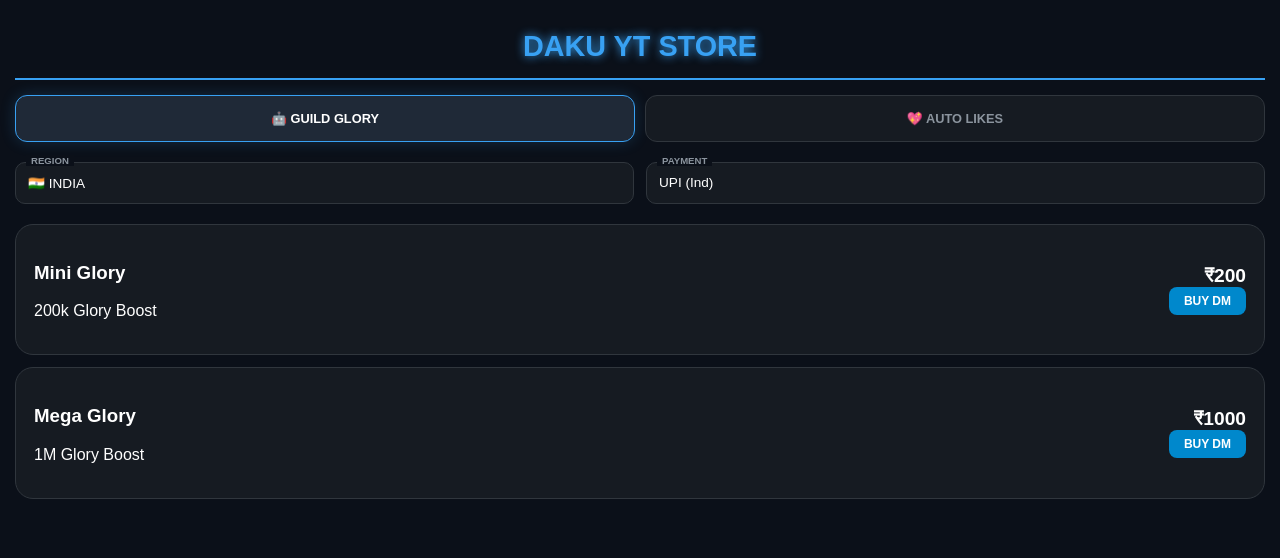
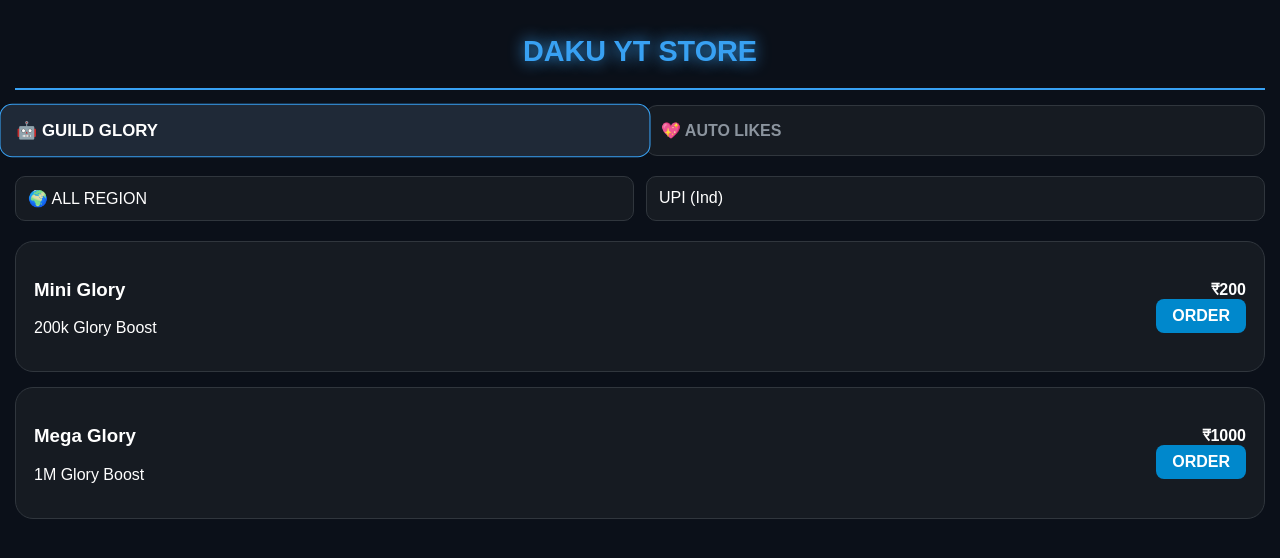
Before and after one commit to gpriyansh665-lgtm/Mystore, a plain HTML site: page index.html in a window 1280 px wide. Both pictures are taken after a click on the element "🤖 GUILD GLORY". Drawn offline with Linux system fonts and the light colour scheme.

Commit message:
Update index.html

```diff
--- a/index.html
+++ b/index.html
@@ -3,111 +3,143 @@
 <head>
     <meta charset="UTF-8">
     <meta name="viewport" content="width=device-width, initial-scale=1.0">
-    <title>DAKU YT STORE | OFFICIAL</title>
+    <title>DAKU YT STORE | PREMIUM</title>
     <style>
-        :root { --bg: #0b1019; --card: #161b22; --blue: #38a1f3; --green: #00ff00; --modal-bg: #f8f9f5; }
-        body { background-color: var(--bg); color: white; font-family: sans-serif; margin: 0; padding: 15px; }
+        :root { --bg: #0b1019; --card: #161b22; --blue: #38a1f3; --green: #00ff00; --modal-bg: #ffffff; }
+
+        /* Smooth Scrolling */
+        html { scroll-behavior: smooth; }
+
+        body {
+            background-color: var(--bg); color: white; font-family: sans-serif;
+            margin: 0; padding: 15px; overflow-x: hidden;
+        }
+
+        /* --- Loading Screen Animation --- */
+        #loader {
+            position: fixed; top: 0; left: 0; width: 100%; height: 100%;
+            background: var(--bg); z-index: 999; display: flex;
+            flex-direction: column; align-items: center; justify-content: center;
+        }
+        .spinner {
+            width: 50px; height: 50px; border: 5px solid #161b22;
+            border-top: 5px solid var(--blue); border-radius: 50%;
+            animation: spin 1s linear infinite;
+        }
+        @keyframes spin { 0% { transform: rotate(0deg); } 100% { transform: rotate(360deg); } }
+
+        /* --- Entrance & Bounce Animations --- */
+        .bounce-in { animation: bounceIn 0.8s cubic-bezier(0.68, -0.55, 0.265, 1.55); }
+        @keyframes bounceIn {
+            0% { opacity: 0; transform: scale(0.3); }
+            50% { opacity: 1; transform: scale(1.05); }
+            70% { transform: scale(0.9); }
+            100% { transform: scale(1); }
+        }
 
         /* Header Branding */
-        .store-header { text-align: center; padding: 15px 0; border-bottom: 2px solid var(--blue); margin-bottom: 15px; }
-        .store-title { color: var(--blue); font-size: 1.8rem; font-weight: bold; text-shadow: 0 0 10px var(--blue); margin: 0; }
+        .store-header { text-align: center; padding: 20px 0; border-bottom: 2px solid var(--blue); margin-bottom: 15px; }
+        .store-title { color: var(--blue); font-size: 1.8rem; font-weight: bold; text-shadow: 0 0 15px var(--blue); margin: 0; }
 
-        /* --- Main Page Selector (Guild Glory vs Auto Like) --- */
+        /* Navigation Tabs */
         .page-tabs { display: flex; gap: 10px; margin-bottom: 20px; }
-        .tab-btn { flex: 1; padding: 15px; border-radius: 12px; border: 1px solid #30363d; background: var(--card); color: #8b949e; cursor: pointer; font-weight: bold; text-align: center; font-size: 0.8rem; }
-        .tab-btn.active { background: #1f2937; color: white; border: 1px solid var(--blue); box-shadow: 0 0 15px rgba(56, 161, 243, 0.2); }
+        .tab-btn {
+            flex: 1; padding: 15px; border-radius: 12px; border: 1px solid #30363d;
+            background: var(--card); color: #8b949e; cursor: pointer; font-weight: bold;
+            transition: 0.4s cubic-bezier(0.175, 0.885, 0.32, 1.275);
+        }
+        .tab-btn.active { background: #1f2937; color: white; border-color: var(--blue); transform: scale(1.05); }
 
-        /* Pop-up Selectors (Region & Payment) */
-        .selectors { display: grid; grid-template-columns: 1fr 1fr; gap: 12px; margin-bottom: 20px; }
-        .select-trigger { background: var(--card); border: 1px solid #30363d; border-radius: 10px; padding: 12px; font-size: 0.85rem; position: relative; cursor: pointer; }
-        .label { position: absolute; top: -8px; left: 10px; background: var(--bg); padding: 0 5px; font-size: 0.6rem; color: #8b949e; font-weight: bold; }
-
-        /* Plans Content */
+        /* Plan Cards with Hover Bounce */
         .content-page { display: none; }
         .content-page.active { display: block; }
-        .plan-card { background: var(--card); border-radius: 18px; padding: 18px; margin-bottom: 12px; border: 1px solid #30363d; display: flex; justify-content: space-between; align-items: center; }
-        .price { font-size: 1.2rem; font-weight: bold; }
-        .buy-btn { background: #0088cc; color: white; padding: 7px 15px; border-radius: 8px; text-decoration: none; font-size: 0.75rem; font-weight: bold; display: inline-block; }
+        .plan-card {
+            background: var(--card); border-radius: 18px; padding: 18px; margin-bottom: 15px;
+            border: 1px solid #30363d; display: flex; justify-content: space-between;
+            align-items: center; transition: 0.3s ease;
+        }
+        .plan-card:hover { transform: translateY(-5px); border-color: var(--blue); box-shadow: 0 5px 15px rgba(56, 161, 243, 0.2); }
 
-        /* Modals (Pop-ups) */
-        .overlay { display: none; position: fixed; top: 0; left: 0; width: 100%; height: 100%; background: rgba(0,0,0,0.7); z-index: 100; }
-        .modal { display: none; position: fixed; top: 50%; left: 50%; transform: translate(-50%, -50%); background: var(--modal-bg); color: black; width: 85%; max-width: 350px; border-radius: 25px; padding: 10px; z-index: 200; }
-        .modal-item { display: flex; justify-content: space-between; align-items: center; padding: 15px; border-bottom: 1px solid #ddd; cursor: pointer; }
-        .radio-dot { width: 18px; height: 18px; border: 2px solid #555; border-radius: 50%; }
+        /* Selectors & Modals (Same as before but smoother) */
+        .selectors { display: grid; grid-template-columns: 1fr 1fr; gap: 12px; margin-bottom: 20px; }
+        .select-trigger { background: var(--card); border: 1px solid #30363d; border-radius: 10px; padding: 12px; position: relative; cursor: pointer; }
+        .overlay { display: none; position: fixed; top: 0; left: 0; width: 100%; height: 100%; background: rgba(0,0,0,0.85); z-index: 100; backdrop-filter: blur(5px); }
+        .modal { display: none; position: fixed; top: 50%; left: 50%; transform: translate(-50%, -50%); background: var(--modal-bg); color: black; width: 85%; max-width: 350px; border-radius: 25px; padding: 10px; z-index: 200; animation: modalPop 0.4s ease; }
+        @keyframes modalPop { from { transform: translate(-50%, -40%) scale(0.8); opacity: 0; } to { transform: translate(-50%, -50%) scale(1); opacity: 1; } }
+
+        .buy-btn { background: #0088cc; color: white; padding: 8px 16px; border-radius: 8px; text-decoration: none; font-weight: bold; display: inline-block; }
     </style>
 </head>
-<body>
+<body onload="hideLoader()">
 
-    <div class="store-header">
+    <div id="loader">
+        <div class="spinner"></div>
+        <p style="margin-top: 15px; color: var(--blue); font-weight: bold;">DAKU YT STORE LOADING...</p>
+    </div>
+
+    <div class="store-header bounce-in">
         <h1 class="store-title">DAKU YT STORE</h1>
     </div>
 
-    <div class="page-tabs">
+    <div class="page-tabs bounce-in">
         <div id="tab-glory" class="tab-btn active" onclick="switchPage('glory')">🤖 GUILD GLORY</div>
         <div id="tab-likes" class="tab-btn" onclick="switchPage('likes')">💖 AUTO LIKES</div>
     </div>
 
-    <div class="selectors">
-        <div class="select-trigger" onclick="openModal('regionModal')">
-            <span class="label">REGION</span>
-            <span id="currentRegion">🇮🇳 INDIA</span>
-        </div>
-        <div class="select-trigger" onclick="openModal('paymentModal')">
-            <span class="label">PAYMENT</span>
-            <span id="currentPayment">UPI (Ind)</span>
-        </div>
+    <div class="selectors bounce-in">
+        <div class="select-trigger" onclick="openModal('regionModal')"><span id="currentRegion">🌍 ALL REGION</span></div>
+        <div class="select-trigger" onclick="openModal('paymentModal')"><span id="currentPayment">UPI (Ind)</span></div>
     </div>
 
-    <div id="glory-page" class="content-page active">
-        <div class="plan-card">
-            <div><h3>Mini Glory</h3><p>200k Glory Boost</p></div>
-            <div style="text-align:right;"><span class="price">₹200</span><br><a href="https://t.me/YOUR_TELEGRAM" class="buy-btn">BUY DM</a></div>
-        </div>
-        <div class="plan-card">
-            <div><h3>Mega Glory</h3><p>1M Glory Boost</p></div>
-            <div style="text-align:right;"><span class="price">₹1000</span><br><a href="https://t.me/YOUR_TELEGRAM" class="buy-btn">BUY DM</a></div>
-        </div>
+    <div id="glory-page" class="content-page active bounce-in">
+        <div class="plan-card"><div><h3>Mini Glory</h3><p>200k Glory Boost</p></div><div style="text-align:right;"><b>₹200</b><br><a href="https://t.me/DAKU_YT_1M" class="buy-btn">ORDER</a></div></div>
+        <div class="plan-card"><div><h3>Mega Glory</h3><p>1M Glory Boost</p></div><div style="text-align:right;"><b>₹1000</b><br><a href="https://t.me/DAKU_YT_1M" class="buy-btn">ORDER</a></div></div>
     </div>
 
-    <div id="likes-page" class="content-page">
-        <div class="plan-card">
-            <div><h3>Weekly Starter</h3><p>1540 Total Likes</p></div>
-            <div style="text-align:right;"><span class="price">₹100</span><br><a href="https://t.me/YOUR_TELEGRAM" class="buy-btn">BUY DM</a></div>
-        </div>
-        <div class="plan-card">
-            <div><h3>Elite Monthly</h3><p>6600 Total Likes</p></div>
-            <div style="text-align:right;"><span class="price">₹300</span><br><a href="https://t.me/YOUR_TELEGRAM" class="buy-btn">BUY DM</a></div>
-        </div>
+    <div id="likes-page" class="content-page bounce-in">
+        <div class="plan-card"><div><h3>Elite Monthly</h3><p>6600 Total Likes</p></div><div style="text-align:right;"><b>₹300</b><br><a href="https://t.me/DAKU_YT_1M" class="buy-btn">ORDER</a></div></div>
     </div>
 
     <div class="overlay" id="overlay" onclick="closeAll()"></div>
     <div class="modal" id="regionModal">
-        <div class="modal-item" onclick="selectRegion('🇧🇷 BRAZIL')"><span>🇧🇷 BRAZIL</span><span class="radio-dot"></span></div>
-        <div class="modal-item" onclick="selectRegion('🇺🇸 USA')"><span>🇺🇸 USA</span><span class="radio-dot"></span></div>
-        <div class="modal-item" onclick="selectRegion('🇮🇳 INDIA')"><span>🇮🇳 INDIA</span><span class="radio-dot"></span></div>
+        <div style="padding:15px; font-weight:bold; border-bottom:1px solid #eee;">SELECT REGION</div>
+        <div style="padding:15px; cursor:pointer;" onclick="selectRegion('🌍 ALL REGION')">🌍 ALL REGION</div>
+        <div style="padding:15px; cursor:pointer;" onclick="selectRegion('🇮🇳 INDIA')">🇮🇳 INDIA</div>
     </div>
     <div class="modal" id="paymentModal">
-        <div class="modal-item" onclick="selectPayment('UPI (Ind)')"><span>UPI (Ind)</span><span class="radio-dot"></span></div>
-        <div class="modal-item" onclick="selectPayment('BINANCE ($)')"><span>BINANCE ($)</span><span class="radio-dot"></span></div>
+        <div style="padding:15px; font-weight:bold; border-bottom:1px solid #eee;">SELECT PAYMENT</div>
+        <div style="padding:15px; cursor:pointer;" onclick="selectPayment('UPI (Ind)')">UPI (Ind)</div>
     </div>
 
     <script>
+        function hideLoader() {
+            setTimeout(() => { document.getElementById('loader').style.display = 'none'; }, 1000);
+        }
+
         function switchPage(page) {
-            document.getElementById('glory-page').style.display = (page === 'glory') ? 'block' : 'none';
-            document.getElementById('likes-page').style.display = (page === 'likes') ? 'block' : 'none';
-            document.getElementById('tab-glory').classList.toggle('active', page === 'glory');
-            document.getElementById('tab-likes').classList.toggle('active', page === 'likes');
+            // Show Loader again for 0.5s for "smooth" feel
+            document.getElementById('loader').style.display = 'flex';
+            setTimeout(() => {
+                document.getElementById('loader').style.display = 'none';
+                document.getElementById('glory-page').classList.remove('active');
+                document.getElementById('likes-page').classList.remove('active');
+                document.getElementById('tab-glory').classList.remove('active');
+                document.getElementById('tab-likes').classList.remove('active');
+
+                if(page === 'glory') {
+                    document.getElementById('glory-page').classList.add('active', 'bounce-in');
+                    document.getElementById('tab-glory').classList.add('active');
+                } else {
+                    document.getElementById('likes-page').classList.add('active', 'bounce-in');
+                    document.getElementById('tab-likes').classList.add('active');
+                }
+            }, 500);
         }
-        function openModal(id) {
-            document.getElementById('overlay').style.display = 'block';
-            document.getElementById(id).style.display = 'block';
-        }
-        function closeAll() {
-            document.getElementById('overlay').style.display = 'none';
-            document.querySelectorAll('.modal').forEach(m => m.style.display = 'none');
-        }
+
+        function openModal(id) { document.getElementById('overlay').style.display = 'block'; document.getElementById(id).style.display = 'block'; }
+        function closeAll() { document.getElementById('overlay').style.display = 'none'; document.querySelectorAll('.modal').forEach(m => m.style.display = 'none'); }
         function selectRegion(val) { document.getElementById('currentRegion').innerText = val; closeAll(); }
         function selectPayment(val) { document.getElementById('currentPayment').innerText = val; closeAll(); }
     </script>
 </body>
-                                                                                                              </html>
+        </html>
```
